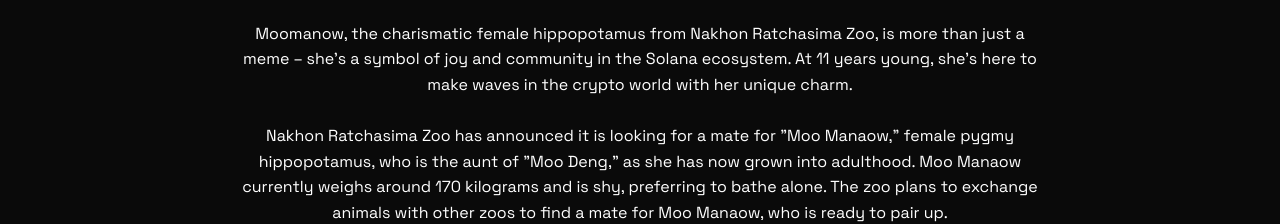
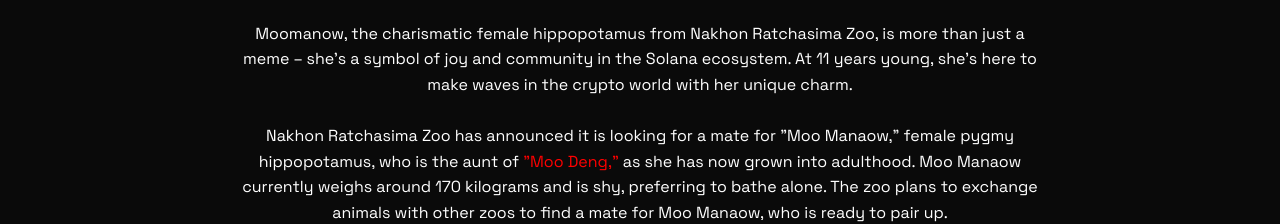
Before and after one commit to Suriyan2534/Moomanow-, a plain HTML site: page index.html in a window 1280 px wide. Shown: the part 1320-1544 px from the top of the page. Drawn offline with Linux system fonts and the light colour scheme; grey boxes are pictures that could not be loaded.

Commit message:
Update index.html

```diff
--- a/index.html
+++ b/index.html
@@ -388,7 +388,7 @@
         <h2>Meet Moomanow</h2>
         <p>Moomanow, the charismatic female hippopotamus from Nakhon Ratchasima Zoo, is more than just a meme – she's a symbol of joy and community in the Solana ecosystem. At 11 years young, she's here to make waves in the crypto world with her unique charm.</p>
             <br>
-        <p>Nakhon Ratchasima Zoo has announced it is looking for a mate for "Moo Manaow," female pygmy hippopotamus, who is the aunt of "Moo Deng," as she has now grown into adulthood. Moo Manaow currently weighs around 170 kilograms and is shy, preferring to bathe alone. The zoo plans to exchange animals with other zoos to find a mate for Moo Manaow, who is ready to pair up.</p>
+        <p>Nakhon Ratchasima Zoo has announced it is looking for a mate for "Moo Manaow," female pygmy hippopotamus, who is the aunt of <span style="color: red;">"Moo Deng,"</span> as she has now grown into adulthood. Moo Manaow currently weighs around 170 kilograms and is shy, preferring to bathe alone. The zoo plans to exchange animals with other zoos to find a mate for Moo Manaow, who is ready to pair up.</p>
 
       </div>
            <div class="hippo-card">
```
